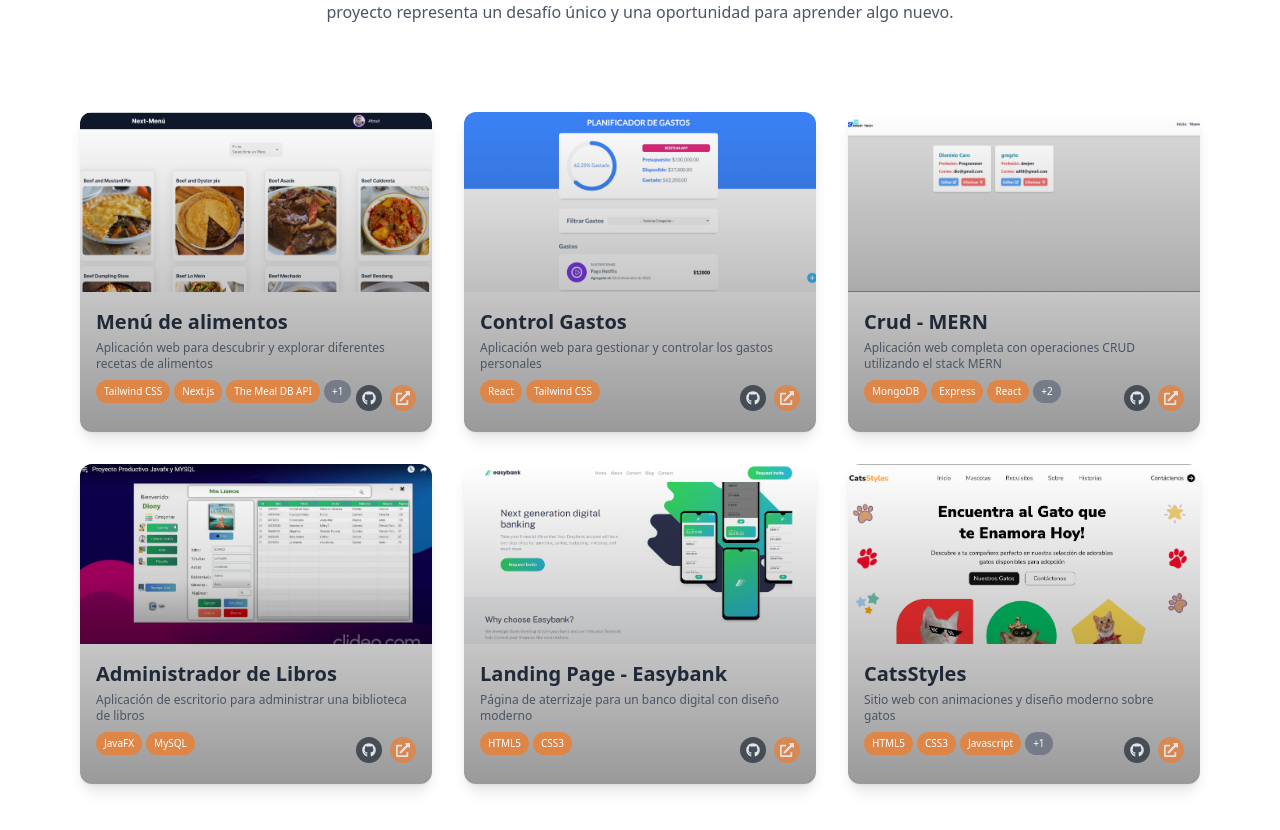
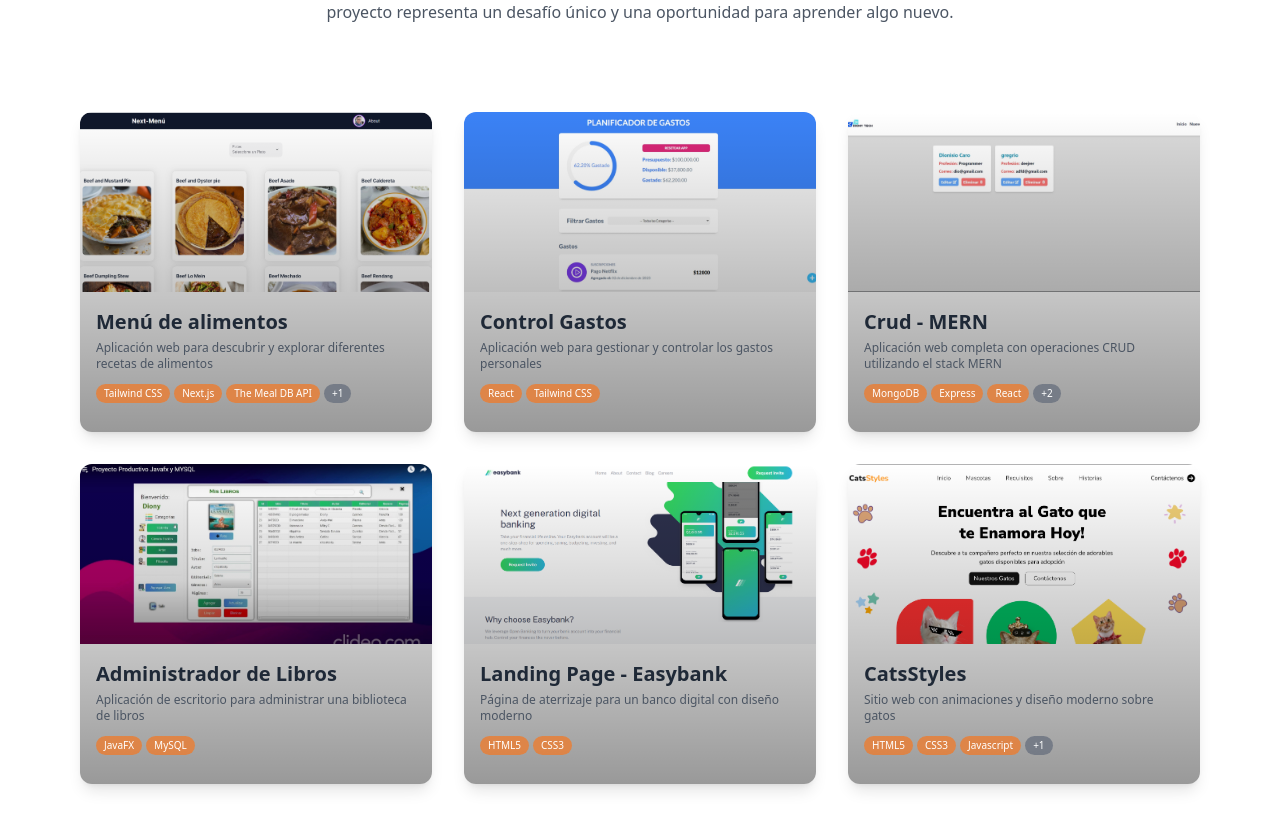
Before and after one commit to DionyJC/Nuevo-Portafolio, a React (Vite) app: page / in a window 1280 px wide. Shown: the part 1808-2638 px from the top of the page. Built offline with nearby package versions, Linux system fonts and the light colour scheme; a web font is replaced by a local one.

Commit message:
Organizando cards proyectos

```diff
--- a/src/components/Projects.jsx
+++ b/src/components/Projects.jsx
@@ -6,7 +6,6 @@ import imgCinco from "../assets/5.png";
 import imgSeis from "../assets/6.png";
 import { motion } from "framer-motion";
 import { useState } from "react";
-import { FaGithub, FaExternalLinkAlt } from "react-icons/fa";
 
 const Projects = () => {
   const projects = [
@@ -17,7 +16,6 @@ const Projects = () => {
       description: "Aplicación web para descubrir y explorar diferentes recetas de alimentos",
       tech: ["Tailwind CSS", "Next.js", "The Meal DB API", "Framer Motion"],
       url: "https://next-menu-mocha.vercel.app/",
-      github: "#",
     },
     {
       id: 2,
@@ -26,7 +24,6 @@ const Projects = () => {
       description: "Aplicación web para gestionar y controlar los gastos personales",
       tech: ["React", "Tailwind CSS"],
       url: "https://control-gastos-red.vercel.app/",
-      github: "#",
     },
     {
       id: 3,
@@ -35,7 +32,6 @@ const Projects = () => {
       description: "Aplicación web completa con operaciones CRUD utilizando el stack MERN",
       tech: ["MongoDB", "Express", "React", "Node.js", "Tailwind CSS"],
       url: "https://mern-crud-frontend-sigma.vercel.app/",
-      github: "#",
     },
     {
       id: 4,
@@ -44,7 +40,6 @@ const Projects = () => {
       description: "Aplicación de escritorio para administrar una biblioteca de libros",
       tech: ["JavaFX", "MySQL"],
       url: "https://www.youtube.com/watch?v=kcMOSFavAcY&list=LL&index=29&t=206s",
-      github: "#",
     },
     {
       id: 5,
@@ -53,7 +48,6 @@ const Projects = () => {
       description: "Página de aterrizaje para un banco digital con diseño moderno",
       tech: ["HTML5", "CSS3"],
       url: "https://easybank-web-red.vercel.app/",
-      github: "#",
     },
     {
       id: 6,
@@ -62,7 +56,6 @@ const Projects = () => {
       description: "Sitio web con animaciones y diseño moderno sobre gatos",
       tech: ["HTML5", "CSS3", "Javascript", "Gsap"],
       url: "https://cats-styles-6jkakiv9o-diony-caros-projects.vercel.app/",
-      github: "#",
     },
   ];
 
@@ -113,13 +106,15 @@ const Projects = () => {
         viewport={{ once: true, amount: 0.1 }}
       >
         {projects.map((project) => (
-          <motion.div
+          <motion.a
             key={project.id}
-            className="relative rounded-xl overflow-hidden shadow-lg bg-white dark:bg-gray-800 h-[320px] cursor-pointer group"
+            href={project.url}
+            target="_blank"
+            rel="noopener noreferrer"
+            className="relative rounded-xl overflow-hidden shadow-lg bg-white dark:bg-gray-800 h-[350px] sm:h-[320px] cursor-pointer group"
             variants={cardVariants}
             onMouseEnter={() => setHoveredId(project.id)}
             onMouseLeave={() => setHoveredId(null)}
-            onClick={() => window.open(project.url, '_blank', 'noopener,noreferrer')}
           >
             <motion.div
               className="absolute inset-0 bg-gradient-to-b from-transparent to-black/80 z-10"
@@ -130,7 +125,7 @@ const Projects = () => {
               transition={{ duration: 0.3 }}
             />
 
-            <motion.div className="h-[180px] overflow-hidden">
+            <motion.div className="h-[150px] sm:h-[180px] overflow-hidden">
               <motion.img
                 src={project.image}
                 alt={project.title}
@@ -144,60 +139,42 @@ const Projects = () => {
             </motion.div>
 
             <motion.div
-              className="p-4 z-20 text-gray-800 dark:text-white relative"
+              className="p-3 sm:p-4 z-20 text-gray-800 dark:text-white relative"
             >
-              <h2 className="text-xl font-bold mb-1 group-hover:text-[#ED7D31] transition-colors">{project.title}</h2>
-              <p className="text-xs text-gray-600 dark:text-gray-300 mb-2 line-clamp-2">{project.description}</p>
+              <h2 className="text-lg sm:text-xl font-bold mb-1 group-hover:text-[#ED7D31] transition-colors line-clamp-1">{project.title}</h2>
+              <p className="text-xs text-gray-600 dark:text-gray-300 mb-3 line-clamp-2">{project.description}</p>
 
-              <div className="flex flex-wrap gap-1 mb-2">
+              <div className="flex flex-wrap gap-1">
                 {project.tech.slice(0, 3).map((tech, index) => (
                   <span
                     key={index}
-                    className="text-[10px] px-2 py-1 bg-[#ED7D31]/80 rounded-full text-white"
+                    className="text-[10px] px-2 py-0.5 bg-[#ED7D31]/80 rounded-full text-white"
                   >
                     {tech}
                   </span>
                 ))}
                 {project.tech.length > 3 && (
-                  <span className="text-[10px] px-2 py-1 bg-gray-500/80 rounded-full text-white">
+                  <span className="text-[10px] px-2 py-0.5 bg-gray-500/80 rounded-full text-white">
                     +{project.tech.length - 3}
                   </span>
                 )}
               </div>
 
               <motion.div
-                className="flex gap-2 absolute bottom-4 right-4"
-                initial={{ opacity: 0.7 }}
+                className="absolute bottom-3 right-3 sm:bottom-4 sm:right-4 bg-[#ED7D31] text-white text-xs px-3 py-1 rounded-full opacity-0 group-hover:opacity-100 transition-opacity duration-300"
+                initial={{ scale: 0.9 }}
                 animate={{
-                  opacity: hoveredId === project.id ? 1 : 0.7,
-                  scale: hoveredId === project.id ? 1.1 : 1
+                  scale: hoveredId === project.id ? 1 : 0.9
                 }}
                 transition={{ duration: 0.2 }}
               >
-                <a
-                  href={project.github}
-                  target="_blank"
-                  rel="noopener noreferrer"
-                  className="p-1.5 bg-gray-800 rounded-full hover:bg-gray-700 transition-colors text-white z-30"
-                  onClick={(e) => e.stopPropagation()}
-                >
-                  <FaGithub className="text-sm" />
-                </a>
-                <a
-                  href={project.url}
-                  target="_blank"
-                  rel="noopener noreferrer"
-                  className="p-1.5 bg-[#ED7D31] rounded-full hover:bg-[#ED7D31]/80 transition-colors text-white z-30"
-                  onClick={(e) => e.stopPropagation()}
-                >
-                  <FaExternalLinkAlt className="text-sm" />
-                </a>
+                Ver proyecto
               </motion.div>
             </motion.div>
 
             {/* Efecto de hover */}
             <div className="absolute inset-0 bg-black/5 dark:bg-white/5 opacity-0 group-hover:opacity-100 transition-opacity duration-300"></div>
-          </motion.div>
+          </motion.a>
         ))}
       </motion.div>
     </section>
```
